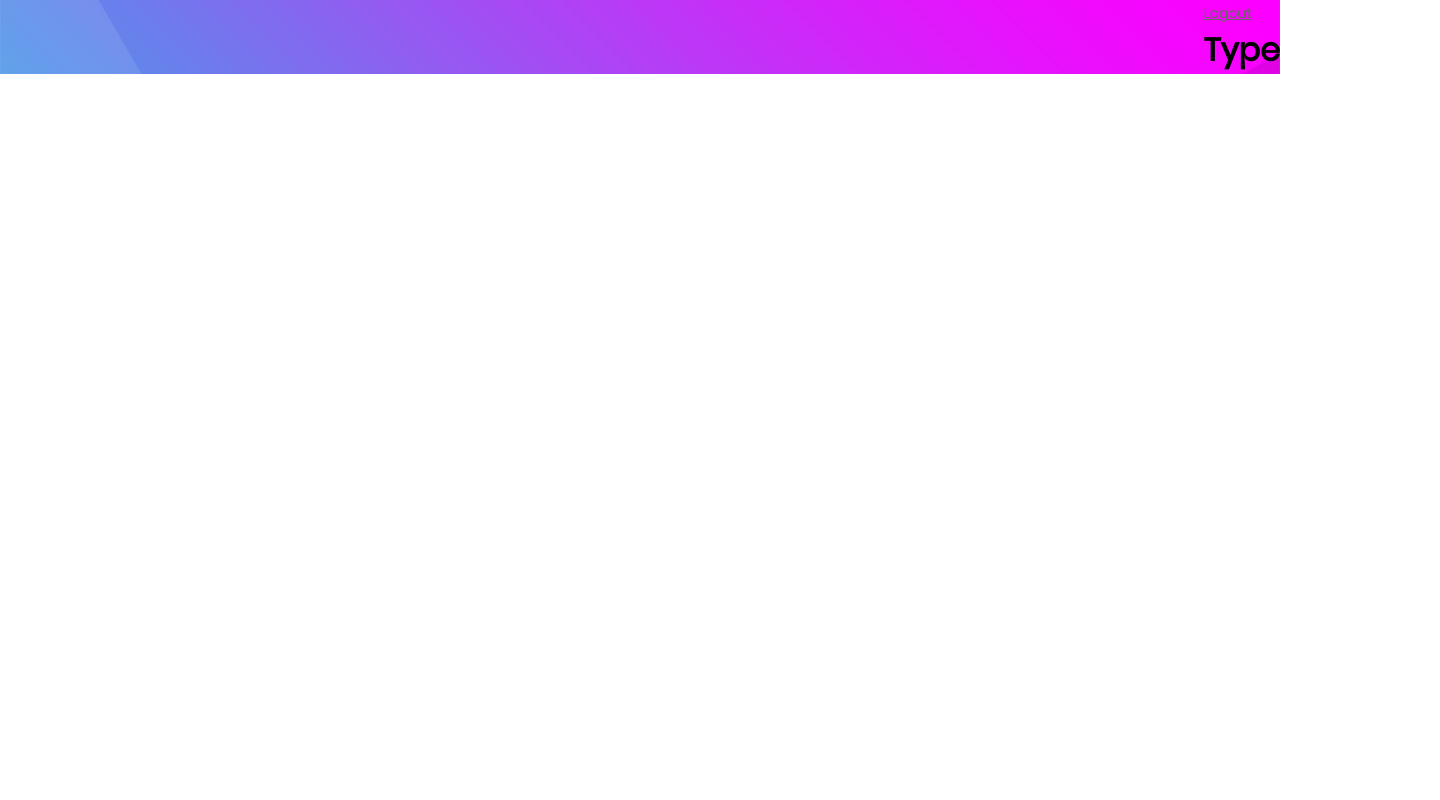
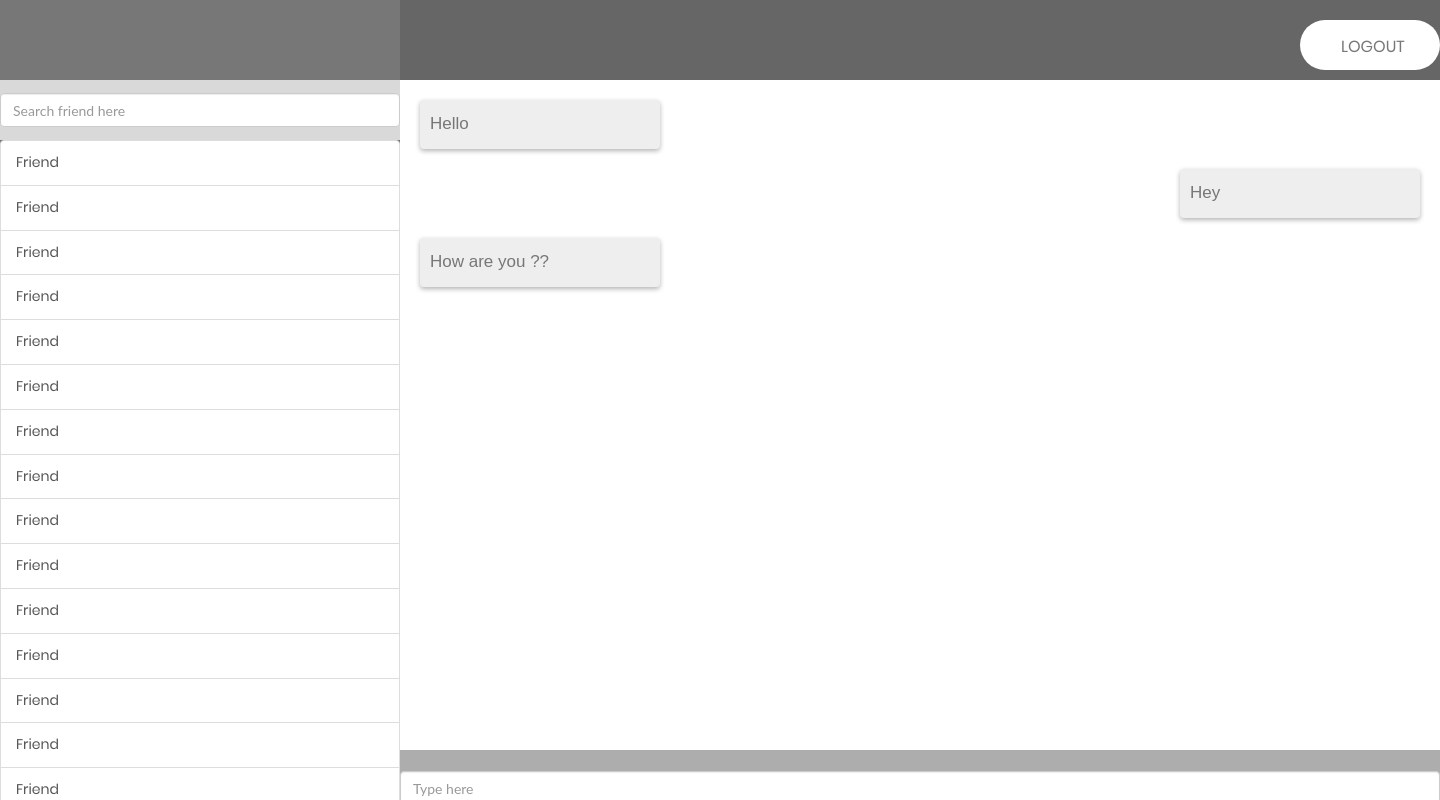
Before and after one commit to treyhboy/internship-pro-F, a React (Create React App) app: page /main in a window 1280 px wide. Shown: the top 800 px of the page, 1440 px wide, since content can reach past the window. Built offline with nearby package versions, Linux system fonts and the light colour scheme; sample sign-in values are in the browser's storage.

Commit message:
initial design setup for chat main page

```diff
--- a/package.json
+++ b/package.json
@@ -5,8 +5,10 @@
   "dependencies": {
     "axios": "^0.17.1",
     "history": "^4.7.2",
+    "jquery": "^3.3.1",
     "jwt-decode": "^2.2.0",
     "react": "^16.2.0",
+    "react-bootstrap": "^0.32.1",
     "react-dom": "^16.2.0",
     "react-router": "^4.2.0",
     "react-router-dom": "^4.2.2",
--- a/public/index.html
+++ b/public/index.html
@@ -10,6 +10,7 @@
     -->
     <link rel="manifest" href="%PUBLIC_URL%/manifest.json">
     <link rel="shortcut icon" href="%PUBLIC_URL%/favicon.ico">
+    <link rel="stylesheet" href="https://maxcdn.bootstrapcdn.com/bootstrap/3.3.7/css/bootstrap.min.css" integrity="sha384-BVYiiSIFeK1dGmJRAkycuHAHRg32OmUcww7on3RYdg4Va+PmSTsz/K68vbdEjh4u" crossorigin="anonymous">
     <!--
       Notice the use of %PUBLIC_URL% in the tags above.
       It will be replaced with the URL of the `public` folder during the build.
--- a/src/App.js
+++ b/src/App.js
@@ -8,6 +8,7 @@ import SignupPage from "./Components/SignupPage/SignupPage"
 import {createBrowserHistory} from 'history';
 import {Router,Route,Redirect,Switch,} from 'react-router-dom';
 import {} from 'react-router';
+
 class App extends Component {
     constructor(props)
     {
@@ -16,14 +17,12 @@ class App extends Component {
     render() {
       return (
         <Router history={createBrowserHistory()} >
-            <div id="header" >
                     <Switch>
-                        <Route exact path="/" component={Home}/>
+                        <Route path="/" exact component={Home}/>
                         <Route path="/main" component={MainPage}/>
                         <Route path='/login' component={Login}/>
                         <Route path='/signup' component={SignupPage}/>
                     </Switch>
-                </div>
         </Router>
   );
   }
--- a/src/Components/Container/Container.js
+++ b/src/Components/Container/Container.js
@@ -5,7 +5,7 @@ class Container extends Component {
 
     render() {
         return (
-            <div id="header">
+            <div id="hea">
             </div>
         );
     }
--- a/src/Components/HomePage/Homepage.js
+++ b/src/Components/HomePage/Homepage.js
@@ -1,7 +1,7 @@
 import React, { Component } from 'react';
 import {Link,Redirect} from 'react-router-dom';
 import {isAuthenticated} from '../../Utils/Authservice';
-
+import '../../Styles/App.css';
 
 class Home extends Component {
 
@@ -9,11 +9,11 @@ class Home extends Component {
         debugger;
         return (
                 isAuthenticated()?<Redirect to={"/main"}/>:
-                    <div id = "header">
+                    <div id="header">
                 <div className="text-box">
                     <h1 className="heading-primary">
-                        <span className="heading-primary-main">Typing</span>
-                        <span className="heading-primary-sub">is where you press keys</span>
+                        <span className="heading-primary-main">Intro</span>
+                        <span className="heading-primary-sub">Thats the starting page</span>
                     </h1>
                     <Link to="/login" className="btn btn-white btn-animated">Login</Link>
                     <Link to="/signup" className="btn btn-white btn-animated">SignUp</Link>
--- a/src/Components/Loginpage/Login.js
+++ b/src/Components/Loginpage/Login.js
@@ -47,7 +47,7 @@ class Login extends Component {
     }
     render() {
         return (
-            isAuthenticated()?<Redirect to={'/main'}/>:<div>
+            isAuthenticated()?<Redirect to={'/main'}/>:<div id="heade">
                 <div className="limiter">
                     <div className="container-login100" >
                         <div className="wrap-login100 p-l-55 p-r-55 p-t-65 p-b-54">
@@ -58,13 +58,13 @@ class Login extends Component {
 
                                 <div className="wrap-input100 validate-input m-b-23" data-validate = "Username is required">
                                     <span className="label-input100">Username</span>
-                                    <input className="input100" type="text" name="username" placeholder="Type your username" />
+                                    <input className="input100" type="text" name="username" onChange={this.handlechangeu} placeholder="Type your username" value={this.state.value}/>
                                         <span className="focus-input100"></span>
                                 </div>
 
                                 <div className="wrap-input100 validate-input" data-validate="Password is required">
                                     <span className="label-input100">Password</span>
-                                    <input className="input100" type="password" name="pass" placeholder="Type your password" />
+                                    <input className="input100" type="password" name="pass" onChange={this.handlechangep} placeholder="Type your password" value={this.state.value} />
                                         <span className="focus-input100" ></span>
                                 </div>
 
@@ -77,7 +77,7 @@ class Login extends Component {
                                 <div className="container-login100-form-btn">
                                     <div className="wrap-login100-form-btn">
                                         <div className="login100-form-bgbtn"></div>
-                                        <button className="login100-form-btn">
+                                        <button className="login100-form-btn" onClick={this.onLoginSubmit}>
                                             Login
                                         </button>
                                     </div>
--- a/src/Components/Loginpage/css/main.css
+++ b/src/Components/Loginpage/css/main.css
@@ -42,7 +42,7 @@ body, html {
 	height: 100%;
 	font-family: Poppins-Regular, sans-serif;
 }
-#header {
+#heade {
   background: url('../images/bg-01.jpg') no-repeat center center fixed;
   -webkit-background-size: cover;
   -moz-background-size: cover;
--- a/src/Components/MainPage/MainPage.js
+++ b/src/Components/MainPage/MainPage.js
@@ -1,7 +1,73 @@
 import React, { Component } from 'react';
 import {logout,isAuthenticated} from '../../Utils/Authservice';
+import {Panel,ListGroup,ListGroupItem,FormControl} from 'react-bootstrap';
 import {Link,Redirect} from 'react-router-dom';
+import styled from 'styled-components';
 
+const Col = styled.div`
+display: flex;
+flex-flow: column;
+
+`;
+const Mbox = styled.div`
+display: flex;
+flex-flow:column;
+max-height: 800px;
+min-width: 400px;
+background-color: #777777;
+`
+const Head = styled.div`
+display: flex;
+flex-flow: Row;
+min-height: 80px;
+min-width: 1040px;
+background-color: #666666;
+`
+const Cbox = styled.div`
+min-height: 670px;
+min-width: 1040px;
+
+`;
+const Space = styled.div`
+min-width:900px;
+`
+const Row = styled.div`
+display: flex;
+flex-flow: Row;
+justify-content: space-between;
+
+`;
+const Tspace = styled.div`
+display: flex;
+align-items: center;
+justify-content: center;
+min-width: 1040px;
+min-height: 76px;
+background-color: #adadad;
+`
+const Chead = styled.div`
+min-width: 100px;
+min-height: 80px;
+`
+const Search = styled.div`
+display: flex;
+align-items: center;
+justify-content: center;
+min-width: 400px;
+min-height: 60px;
+background-color: #d9d9d9;
+`
+const Message = styled.div`
+    min-height: 20px;
+	width: 240px;
+	margin: ${props=>props.right?"0px 0px 0px 75%":"20px"};
+	padding: 10px;
+	background-color: #eeeeee;
+	border-radius: 4px;
+	box-shadow:0 2px 5px rgba(0, 0, 0, 0.3);
+	font-family: 'Assistant',sans-serif;
+	font-size: 17px;
+`
 
 class MainPage extends Component {
 
@@ -9,7 +75,7 @@ class MainPage extends Component {
     {
         super(props)
         this.state={value:""}
-    this.handleKeypress = this.handleKeypress.bind(this);
+        this.handleKeypress = this.handleKeypress.bind(this);
     }
 
     handleKeypress(event)
@@ -21,10 +87,6 @@ class MainPage extends Component {
         }));
         console.log(key);
     }
-    componentWillMount() {
-        console.log("in this function")
-        document.addEventListener("keydown", this.handleKeypress);
-    }
 
     LogOut()
     {
@@ -33,17 +95,65 @@ class MainPage extends Component {
 
     render() {
         return (
-            !isAuthenticated()?<Redirect to={"/"}/>:<div style={{display:"flex",justifyContent: "flex-end"}}>
-                <div id="header">
-                <Link to="/" onClick={this.LogOut} className="btn btn-white btn-animated" style={{marginTop:"20px"}}>Logout</Link>
-            <div className="text-box">
-                    <h1 className="heading-primary">
-                        <span className="heading-primary-main">Type</span>
-                        <span className="heading-primary-sub">{this.state.value}</span>
-                    </h1>
-
-                </div>
-            </div>
+            !isAuthenticated()?<Redirect to={"/"}/>:<div>
+                <Row>
+                    <Col>
+                        <Mbox>
+                            <Chead/>
+                            <Search>
+                                <FormControl
+                                    type="text"
+                                    value={this.state.value}
+                                    placeholder="Search friend here"
+                                    onChange={this.handleChange}
+                                />
+                            </Search>
+                            <ListGroup>
+                                <ListGroupItem href="#">Friend</ListGroupItem>
+                                <ListGroupItem href="#">Friend</ListGroupItem>
+                                <ListGroupItem href="#">Friend</ListGroupItem>
+                                <ListGroupItem href="#">Friend</ListGroupItem>
+                                <ListGroupItem href="#">Friend</ListGroupItem>
+                                <ListGroupItem href="#">Friend</ListGroupItem>
+                                <ListGroupItem href="#">Friend</ListGroupItem>
+                                <ListGroupItem href="#">Friend</ListGroupItem>
+                                <ListGroupItem href="#">Friend</ListGroupItem>
+                                <ListGroupItem href="#">Friend</ListGroupItem>
+                                <ListGroupItem href="#">Friend</ListGroupItem>
+                                <ListGroupItem href="#">Friend</ListGroupItem>
+                                <ListGroupItem href="#">Friend</ListGroupItem>
+                                <ListGroupItem href="#">Friend</ListGroupItem>
+                                <ListGroupItem href="#">Friend</ListGroupItem>
+                                <ListGroupItem href="#">Friend</ListGroupItem>
+                            </ListGroup>
+                        </Mbox>
+                    </Col>
+                    <Col>
+                        <Row>
+                            <Head>
+                                <Space/>
+                                <Link to="/" onClick={this.LogOut} className="btn btn-white btn-animated" style={{marginTop:"20px"  }}>Logout</Link>
+                            </Head>
+                        </Row>
+                        <Row>
+                        <Cbox>
+                            <Message>Hello</Message>
+                            <Message right={true}>Hey</Message>
+                            <Message>How are you ??</Message>
+                        </Cbox>
+                        </Row>
+                        <Row>
+                            <Tspace>
+                                <FormControl
+                                    type="text"
+                                    value={this.state.value}
+                                    placeholder="Type here"
+                                    onChange={this.handleChange}
+                                />
+                            </Tspace>
+                        </Row>
+                    </Col>
+                </Row>
             </div>
         );
     }
--- a/src/Styles/App.css
+++ b/src/Styles/App.css
@@ -123,6 +123,8 @@ body {
   transition: all .2s;
   position: relative;
   font-size: 1.6rem;
+  max-width: 140px;
+  max-height: 50px;
 }
 
 .btn:hover {
```
Also changed, not shown: 1 other file (tests, documents, lock files or other folders).
